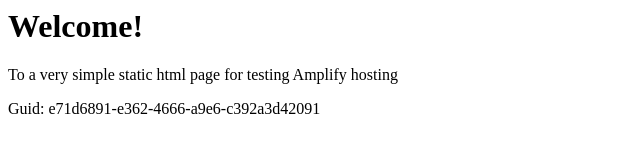
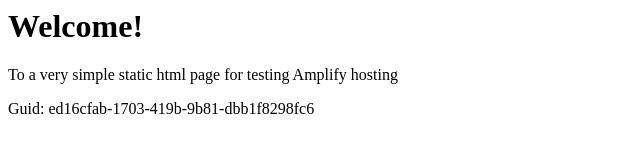
Before and after one commit to aws-aemilia-pdx/Github-PR-Commit-Integration-Test-DoNotTouch-GitHubWebhookPushCanaryTest-v1-gamma-us-west-2, a website: page src/index.html in a window 1280 px wide. Shown: the full height of the page, 0-640 px from the left. Drawn offline with Linux system fonts and the light colour scheme.

Commit message:
commit from integ tests

```diff
--- a/src/index.html
+++ b/src/index.html
@@ -12,6 +12,6 @@
 <body>
     <h1>Welcome!</h1>
     <p>To a very simple static html page for testing Amplify hosting</p>
-    <p>Guid: e71d6891-e362-4666-a9e6-c392a3d42091</p></body>
+    <p>Guid: ed16cfab-1703-419b-9b81-dbb1f8298fc6</p></body>
 
 </html>
```
